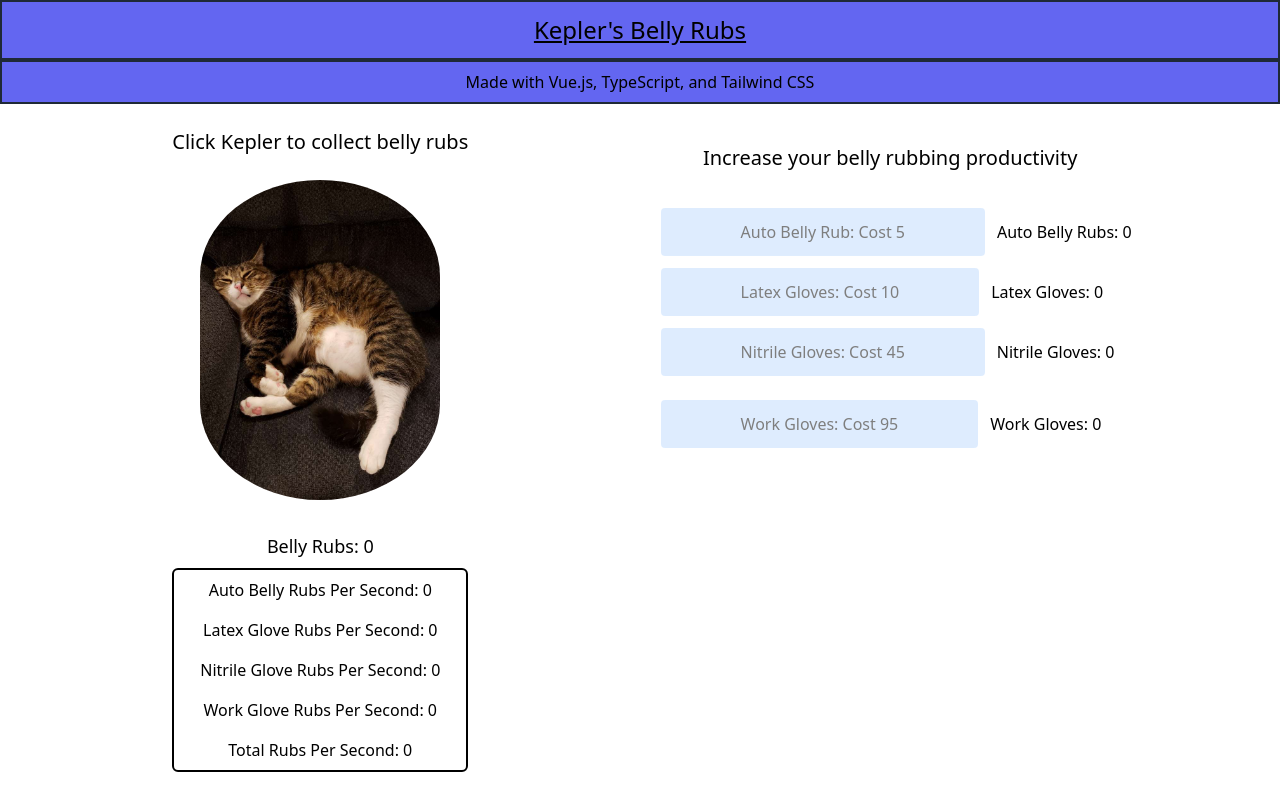
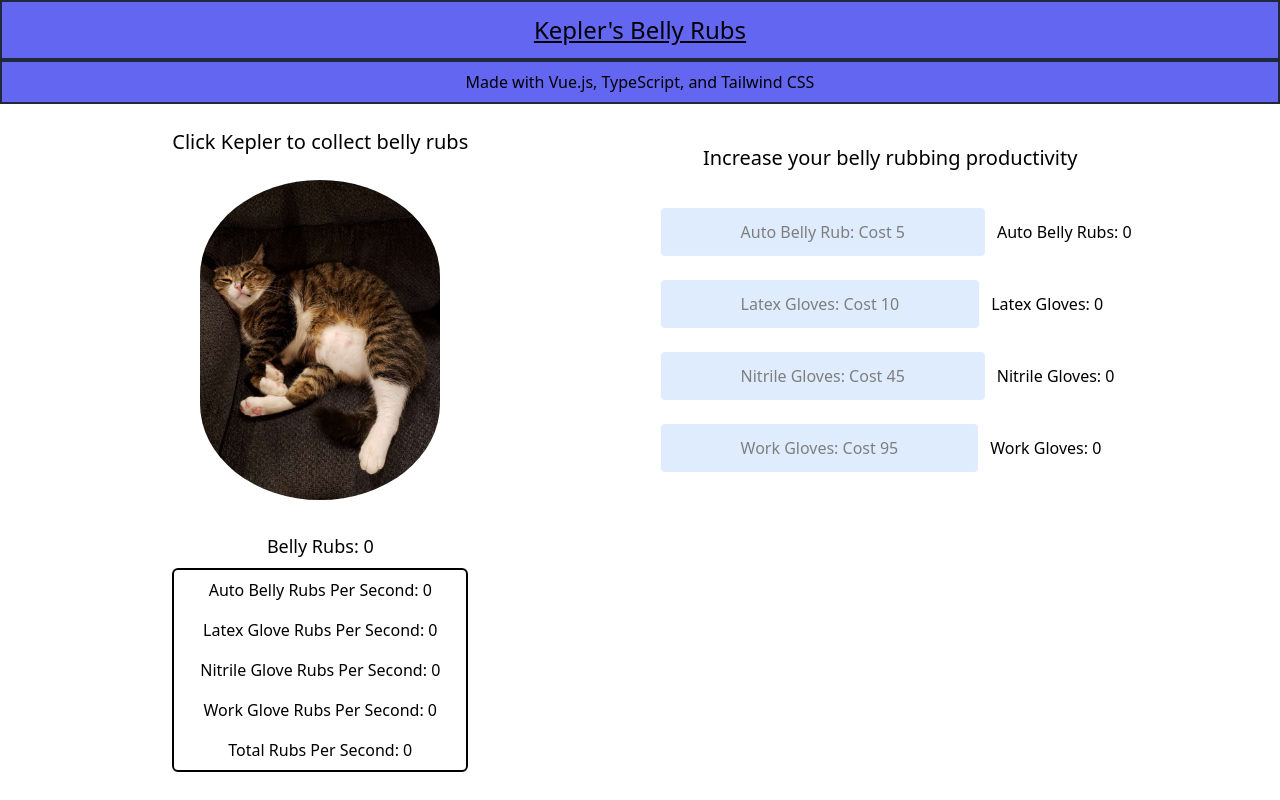
Before and after one commit to kirbsmith/keplersbellyrubs, a Vue app: page / in a window 1280 px wide. Built offline with nearby package versions, Linux system fonts and the light colour scheme.

Commit message:
adjust button margins

```diff
--- a/src/components/cookieArea.vue
+++ b/src/components/cookieArea.vue
@@ -19,7 +19,7 @@
           <p class="self-center">Auto Belly Rubs: {{ autoScratcher }}</p>
         </div>
         <div class="flex flex-row">
-          <button :disabled="bellyCounter < (10+postAdd)" @click="latexGloves++; bellyCounter -= (10 + postAdd); postAdd = Math.floor(1.8*(postAdd+3)); autoLatex(); calledLatex = true" class="px-20 py-3 mx-3 bg-blue-200 rounded disabled:opacity-50">Latex Gloves: Cost {{ latexCost + postAdd }}</button>
+          <button :disabled="bellyCounter < (10+postAdd)" @click="latexGloves++; bellyCounter -= (10 + postAdd); postAdd = Math.floor(1.8*(postAdd+3)); autoLatex(); calledLatex = true" class="px-20 py-3 m-3 bg-blue-200 rounded disabled:opacity-50">Latex Gloves: Cost {{ latexCost + postAdd }}</button>
           <p class="self-center">Latex Gloves: {{ latexGloves }}</p>
         </div>
         <div class="flex flex-row">
```
